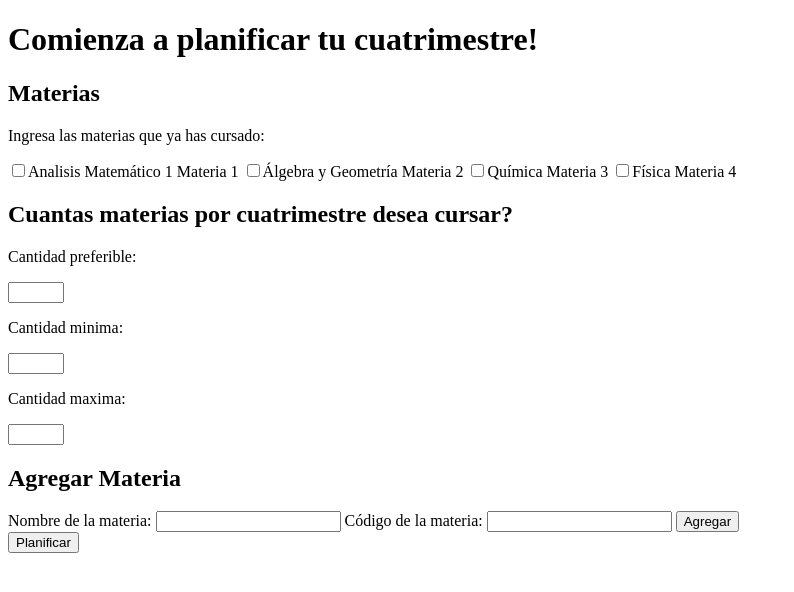
After one commit to VictoriaStaltari/PCI, a Flask app: template templates/planner.html in a window 1280 px wide. The commit adds this page. Shown: the top 592 px of the page, without its empty margins (0-794 px from the left). Run offline with Flask 3, Linux system fonts and the light colour scheme; the template is opened without the code that fills it, so the values that code supplies are empty.

Commit message:
ejemplo básico del frontend

```diff
--- /dev/null
+++ b/templates/planner.html
@@ -0,0 +1,43 @@
+<!DOCTYPE html>
+<html lang="en">
+<head>
+    <meta charset="UTF-8">
+    <meta name="viewport" content="width=device-width, initial-scale=1.0">
+    <link rel="stylesheet" href="/static/styles.css">
+    <title>PCI</title>
+</head>
+<body>
+    <header>
+        <h1>Comienza a planificar tu cuatrimestre!</h1>
+    </header>
+    <main action="/planner" method="post">
+        <h2>Materias</h2>
+        <p>Ingresa las materias que ya has cursado:</p>
+        <div class="materias">
+            <input type="checkbox" name="materia1" id="materia1">Analisis Matemático 1
+            <label for="materia1">Materia 1</label>
+            <input type="checkbox" name="materia2" id="materia2">Álgebra y Geometría
+            <label for="materia2">Materia 2</label>
+            <input type="checkbox" name="materia3" id="materia3">Química
+            <label for="materia3">Materia 3</label>
+            <input type="checkbox" name="materia4" id="materia4">Física
+            <label for="materia4">Materia 4</label>
+        </div>
+        <h2>Cuantas materias por cuatrimestre desea cursar?</h2>
+        <div class="materias">
+            <p>Cantidad preferible:</p><input type="number" name="materiasPorCuatrimestre" id="materiasPorCuatrimestre" min="1" max="10">
+            <p>Cantidad minima:</p><input type="number" name="materiasMinimas" id="materiasMinimas" min="1" max="10">
+            <p>Cantidad maxima:</p><input type="number" name="materiasMaximas" id="materiasMaximas" min="1" max="10">
+        </div>
+        <h2>Agregar Materia</h2>
+        <div class="materiaNueva">
+            <label for="nombreMateria">Nombre de la materia:</label>
+            <input type="text" id="nombreMateria" name="nombreMateria">
+            <label for="idMateria">Código de la materia:</label>
+            <input type="number" id="idMateria" name="idMateria">
+            <button type="button" id="agregarMateria">Agregar</button>
+        </div>
+        <button type="submit">Planificar</button>
+    </main>
+</body>
+</html>
```
Also changed, not shown: templates/index.html (+14 -2 lines).
